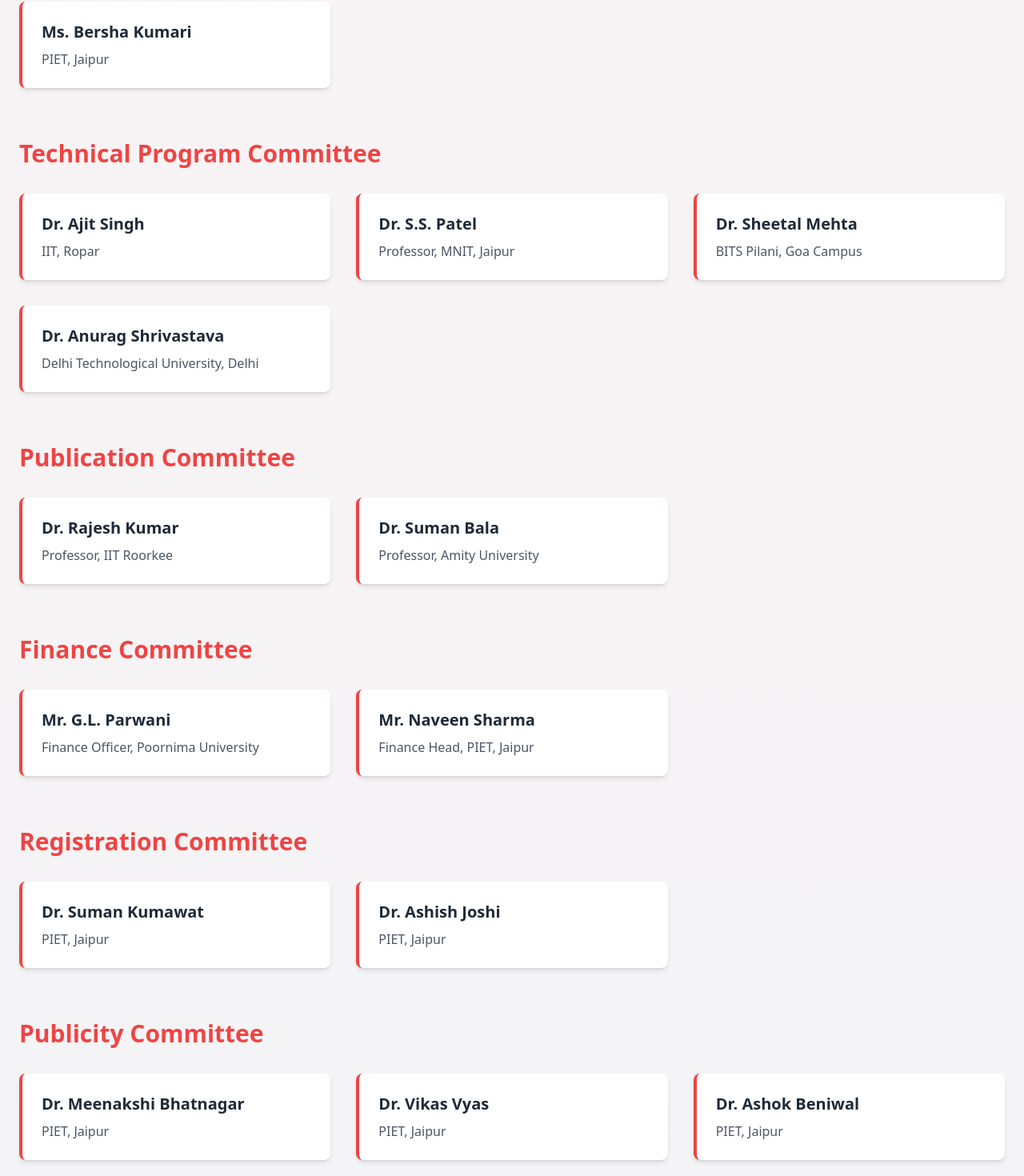
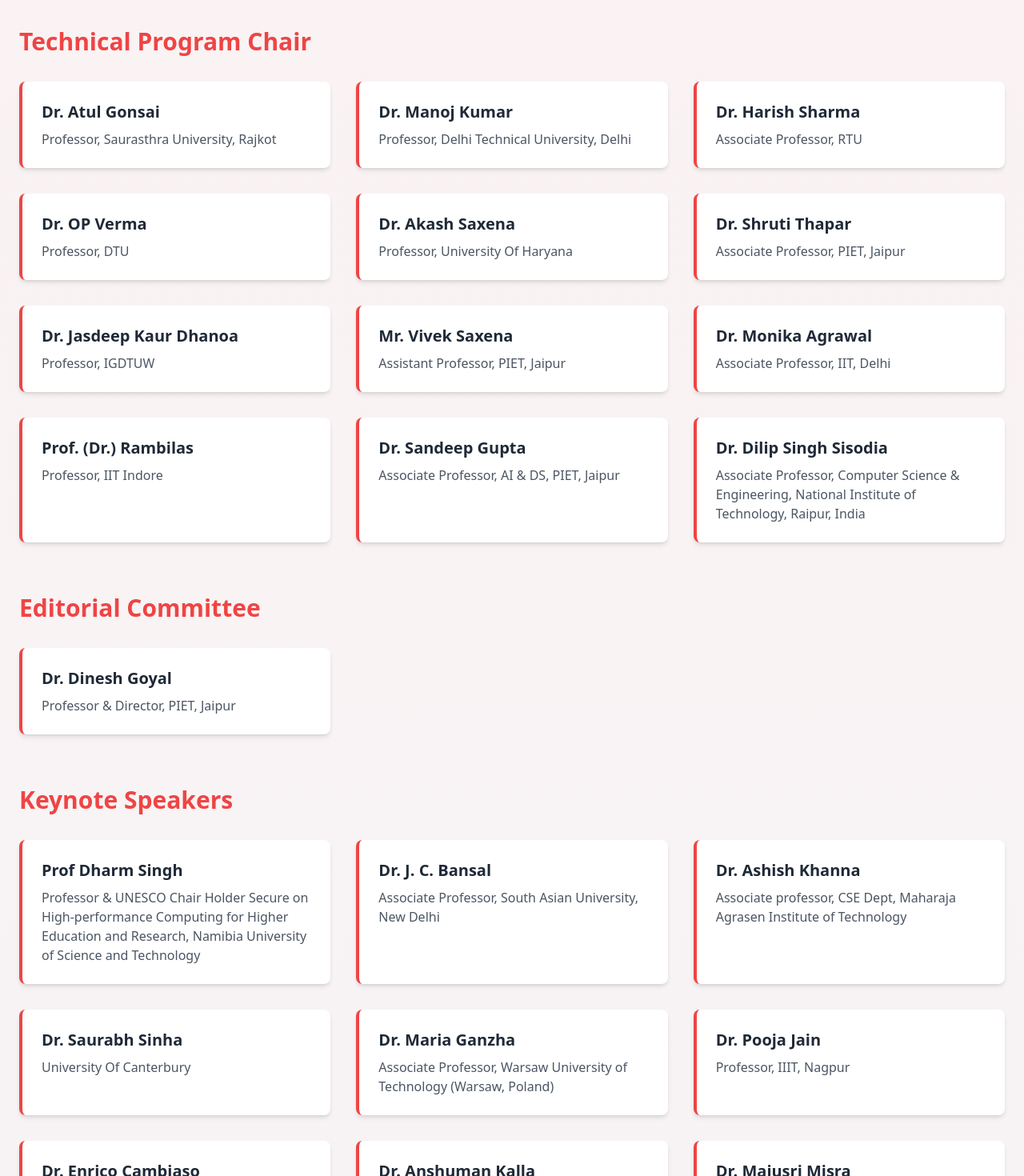
Before and after one commit to Diyamehta60/Department_conference, a React (Vite) app: page /committees in a window 1280 px wide. Shown: the part 2098-3568 px from the top of the page at 80% size. Built offline with nearby package versions, Linux system fonts and the light colour scheme.

Commit message:
banner change

```diff
--- a/src/components/About.jsx
+++ b/src/components/About.jsx
@@ -60,7 +60,7 @@
       {/* About the Conference Section */}
       <h2 className="text-2xl font-bold text-center mb-6 text-red-600">About the Conference</h2>
       <p className="mb-4">
-        The advent of more advanced computing and communication technologies is finding its way into our day-to-day application areas like smart home and automation, automotive, healthcare, logistics, finance, and other smart city applications. The emerging fifth-generation communication systems foster new technical insights for the Information Technology industry to drive transformation towards next-generation communication. To promote research progress in these advanced intelligent computing and communication technologies, the International Conference on Intelligent Systems & Computing (ICNCDA 2023) on May 5-6, 2022, organized by PIET Jaipur, India, serves as an innovative forum to share and exchange innovative research ideas related to advanced intelligent computing and communication technologies.
+        The advent of more advanced computing and communication technologies is finding its way into our day-to-day application areas like smart home and automation, automotive, healthcare, logistics, finance, and other smart city applications. The emerging fifth-generation communication systems foster new technical insights for the Information Technology industry to drive transformation towards next-generation communication. To promote research progress in these advanced intelligent computing and communication technologies, the International Conference on Intelligent Systems & Computing (ICNCDA 2025) on March 5-6, 2025, organized by PIET Jaipur, India, serves as an innovative forum to share and exchange innovative research ideas related to advanced intelligent computing and communication technologies.
       </p>
     </div>
   );
--- a/src/pages/Committees.jsx
+++ b/src/pages/Committees.jsx
@@ -32,72 +32,109 @@
     {
       title: "Steering Committee",
       members: [
-        { name: "Dr. Pooja Jain", role: "Professor, IIIT, Nagpur" },
-        { name: "Dr. JC Bansal", role: "Professor, South Asian University" },
         { name: "Dr. Carlos M. Travieso-Gonzalez", role: "Professor, Signals and Communication Department, University of Las Palmas de Gran Canaria, Spain" },
-        { name: "Dr. Saurabh Sinha", role: "Professor, University Of Canterbury" },
-        { name: "Dr. Nischal Verma", role: "Professor, IIT Kanpur" },
       ],
     },
     {
       title: "Conference Co-Chair",
       members: [
+        { name: "Dr. Dinesh Goyal", role: "Professor & Director, PIET, Jaipur" },
         { name: "Dr. Anil Kumar", role: "Professor & HoD CSE, PIET, Jaipur" },
-        { name: "Prof. (Dr.) Budesh Kanwar", role: "Professor & HoD AI & DS, PIET, Jaipur" },
       ],
     },
     {
-      title: "Organizing Committee",
+      title: "Organising Chair",
       members: [
-        { name: "Ms. Jayshree Surolia", role: "PIET, Jaipur" },
-        { name: "Ms. Ashima Tiwari", role: "PIET, Jaipur" },
-        { name: "Dr. Saurabh Raj", role: "PIET, Jaipur" },
-        { name: "Ms. Bersha Kumari", role: "PIET, Jaipur" },
+        { name: "Dr. Shalini Choudhary", role: "Associate Professor, PIET, Jaipur" },
+        { name: "Dr. Naveen Goyal", role: "Associate Professor, PIET, Jaipur" },
+        { name: "Dr. Sanjay Kumar Sinha", role: "Associate Professor, PIET, Jaipur" },
+        { name: "Dr. Shruti Thapar", role: "Associate Professor, PIET, Jaipur" },
       ],
     },
     {
-      title: "Technical Program Committee",
+      title: "Technical Program Chair",
       members: [
-        { name: "Dr. Ajit Singh", role: "IIT, Ropar" },
-        { name: "Dr. S.S. Patel", role: "Professor, MNIT, Jaipur" },
-        { name: "Dr. Sheetal Mehta", role: "BITS Pilani, Goa Campus" },
-        { name: "Dr. Anurag Shrivastava", role: "Delhi Technological University, Delhi" },
+        { name: "Dr. Atul Gonsai", role: "Professor, Saurasthra University, Rajkot" },
+        { name: "Dr. Manoj Kumar", role: "Professor, Delhi Technical University, Delhi" },
+        { name: "Dr. Harish Sharma", role: "Associate Professor, RTU" },
+        { name: "Dr. OP Verma", role: "Professor, DTU" },
+        { name: "Dr. Akash Saxena", role: "Professor, University Of Haryana" },
+        { name: "Dr. Shruti Thapar", role: "Associate Professor, PIET, Jaipur" },
+        { name: "Dr. Jasdeep Kaur Dhanoa", role: "Professor, IGDTUW" },
+        { name: "Mr. Vivek Saxena", role: "Assistant Professor, PIET, Jaipur" },
+        { name: "Dr. Monika Agrawal", role: "Associate Professor, IIT, Delhi" },
+        { name: "Prof. (Dr.) Rambilas", role: "Professor, IIT Indore" },
+        { name: "Dr. Sandeep Gupta", role: "Associate Professor, AI & DS, PIET, Jaipur" },
+        { name: "Dr. Dilip Singh Sisodia", role: "Associate Professor, Computer Science & Engineering, National Institute of Technology, Raipur, India" },
       ],
     },
     {
-      title: "Publication Committee",
+      title: "Editorial Committee",
       members: [
-        { name: "Dr. Rajesh Kumar", role: "Professor, IIT Roorkee" },
-        { name: "Dr. Suman Bala", role: "Professor, Amity University" },
+        { name: "Dr. Dinesh Goyal", role: "Professor & Director, PIET, Jaipur" },
+      ],
+    },
+    {
+      title: "Keynote Speakers",
+      members: [
+        { name: "Prof Dharm Singh", role: "Professor & UNESCO Chair Holder Secure on High-performance Computing for Higher Education and Research, Namibia University of Science and Technology" },
+        { name: "Dr. J. C. Bansal", role: "Associate Professor, South Asian University, New Delhi" },
+        { name: "Dr. Ashish Khanna", role: "Associate professor, CSE Dept, Maharaja Agrasen Institute of Technology" },
+        { name: "Dr. Saurabh Sinha", role: "University Of Canterbury" },
+        { name: "Dr. Maria Ganzha", role: "Associate Professor, Warsaw University of Technology (Warsaw, Poland)" },
+        { name: "Dr. Pooja Jain", role: "Professor, IIIT, Nagpur" },
+        { name: "Dr. Enrico Cambiaso", role: "Consiglio Nazionale delle Ricerche (CNR), Genoa, Italy" },
+        { name: "Dr. Anshuman Kalla", role: "Centre for Wireless Communications (CWC), University of Oulu, Finland" },
+        { name: "Dr. Majusri Misra", role: "Professor & Tier 1 Canada Research Chair (CRC) in Sustainable Biocomposites, University of Guelph, Canada" },
       ],
     },
     {
       title: "Finance Committee",
       members: [
-        { name: "Mr. G.L. Parwani", role: "Finance Officer, Poornima University" },
-        { name: "Mr. Naveen Sharma", role: "Finance Head, PIET, Jaipur" },
+        { name: "Dr. Ajay Maurya", role: "Professor, PIET, Jaipur" },
       ],
     },
     {
-      title: "Registration Committee",
+      title: "Publicity Chair",
       members: [
-        { name: "Dr. Suman Kumawat", role: "PIET, Jaipur" },
-        { name: "Dr. Ashish Joshi", role: "PIET, Jaipur" },
+        { name: "Dr. Basant Agarwal", role: "Associate Professor, Central University Rajasthan" },
+        { name: "Dr. Priya Mathur", role: "PIET, Jaipur" },
+        { name: "Dr. Shruti Jain", role: "Professor at Jaypee University of Information Technology, Waknaghat" },
       ],
     },
     {
-      title: "Publicity Committee",
+      title: "International Advisory Committee",
       members: [
-        { name: "Dr. Meenakshi Bhatnagar", role: "PIET, Jaipur" },
-        { name: "Dr. Vikas Vyas", role: "PIET, Jaipur" },
-        { name: "Dr. Ashok Beniwal", role: "PIET, Jaipur" },
+        { name: "Aleksandra Mileva", role: "Goce Delcev University STIP, Macedonia" },
+        { name: "Carlos M. Travieso", role: "University of Las Palmas de Gran Canaria, Spain" },
+        { name: "Armin Aberle", role: "SERIS National University of Singapore, Singapore" },
+        { name: "Sedat Akleylek", role: "Ondokuz Mayis University, Samsun, Turkey" },
+        { name: "Sureswaran Ramadass", role: "USM University Penang, Malaysia" },
+        { name: "Youcef Soufi", role: "University of Tabessa, Algeria" },
+        { name: "Lalit Kumar Goel", role: "NTU Nanyang, Singapore" },
+        { name: "Pinnamaneni Bhanu", role: "Kelenn Technology Antony, France" },
+        { name: "Daniele Riboni", role: "University of Cagliari, Italy" },
+        { name: "Wan Young Chung", role: "Pukyong National University Busan, South Korea" },
+        { name: "Dr. Sheng-Lung Peng", role: "Prof., National Dong Hua University, Taiwan" },
+        { name: "Dr. Ahmed Elngar", role: "Assistant Professor, Egypt" },
       ],
     },
     {
-      title: "Local Arrangement Committee",
+      title: "National Advisory Committee",
       members: [
-        { name: "Dr. Aarti Sharma", role: "PIET, Jaipur" },
-        { name: "Dr. Rahul Sharma", role: "PIET, Jaipur" },
+        { name: "Dr. Rajat Rastogi", role: "Professor, IIT Roorkee" },
+        { name: "Dr. C. Periswamy", role: "MNIT, Jaipur" },
+        { name: "Dr. Paresh Vallabhbhai Virparia", role: "Professor, SPU" },
+        { name: "Dr. Rajesh Kumar", role: "MNIT, Jaipur" },
+        { name: "Dr. Arun Kumar Verma", role: "MNIT, Jaipur" },
+        { name: "Dr. Rajendra K Asthana", role: "Ex - Director, SDS Softpro (P) Ltd, NOIDA" },
+        { name: "Dr. Amit Srivastava", role: "Jaypee University, Greater Noida" },
+        { name: "Prof. Anu Gupta", role: "BITS, Pilani" },
+        { name: "Dr. Vinod Kumar Chaubey", role: "BITS, Pilani" },
+        { name: "Dr. Ravinder Agarwal", role: "Thapar University, Patiala" },
+        { name: "Dr. Namita Mittal", role: "MNIT, Jaipur" },
+        { name: "Dr. Deepak A. Padhy", role: "Guru Nanak Dev Engineering College, Ludhiana" },
+        { name: "Prof. Munish Vohra", role: "C-DAC, Mohali" },
       ],
     },
   ];
--- a/src/pages/Homepage.jsx
+++ b/src/pages/Homepage.jsx
@@ -10,9 +10,6 @@
     return (
         <>
             <Hero />
-            <div className='px-12 mt-2'>
-                <Marquee />
-            </div>
             <div className='px-12 mt-2'>
                 <ImportantDates />
             </div>
--- a/src/pages/PaperSubmission.jsx
+++ b/src/pages/PaperSubmission.jsx
@@ -23,7 +23,7 @@
         {/* Publishing Models */}
         <section className="mb-12">
           <h2 className="text-2xl font-bold text-gray-800 mb-4">Publishing Models</h2>
-          <div className="space-y-4 text-gray-600">
+          {/* <div className="space-y-4 text-gray-600">
             <div className="bg-red-50 p-4 rounded-lg">
               <h3 className="text-xl font-semibold text-red-600">Free Publishing</h3>
               <ul className="list-disc pl-5">
@@ -70,7 +70,8 @@
                 .
               </p>
             </div>
-          </div>
+          </div> */}
+          <h1>Will Be Announcing Soon</h1>
         </section>
 
         {/* Submission Guidelines */}
--- a/src/pages/Publications.jsx
+++ b/src/pages/Publications.jsx
@@ -52,9 +52,10 @@
         </h1>
         <section>
           <h2 className="text-3xl font-semibold mb-6 text-gray-700">
-            Recent Research Papers
+            {/* Recent Research Papers */}
+            <h1>Will Be Announcing Soon</h1>
           </h2>
-          <div className="grid grid-cols-1 sm:grid-cols-2 md:grid-cols-3 lg:grid-cols-3 gap-8">
+          {/* <div className="grid grid-cols-1 sm:grid-cols-2 md:grid-cols-3 lg:grid-cols-3 gap-8">
             {publications.map((publication, index) => (
               <div
                 key={index}
@@ -87,7 +88,7 @@
                 </div>
               </div>
             ))}
-          </div>
+          </div> */}
         </section>
       </div>
     </div>
```
Also changed, not shown: src/components/Hero.jsx (+8 -7 lines), src/components/ImportantDates.jsx (+7 -7 lines), src/pages/CallForPapers.jsx (+16 -0 lines), src/pages/Registration.jsx (+7 -7 lines), src/pages/Speakers.jsx (+13 -13 lines), public/front.jpeg (added), public/frontend.jpg (added).
